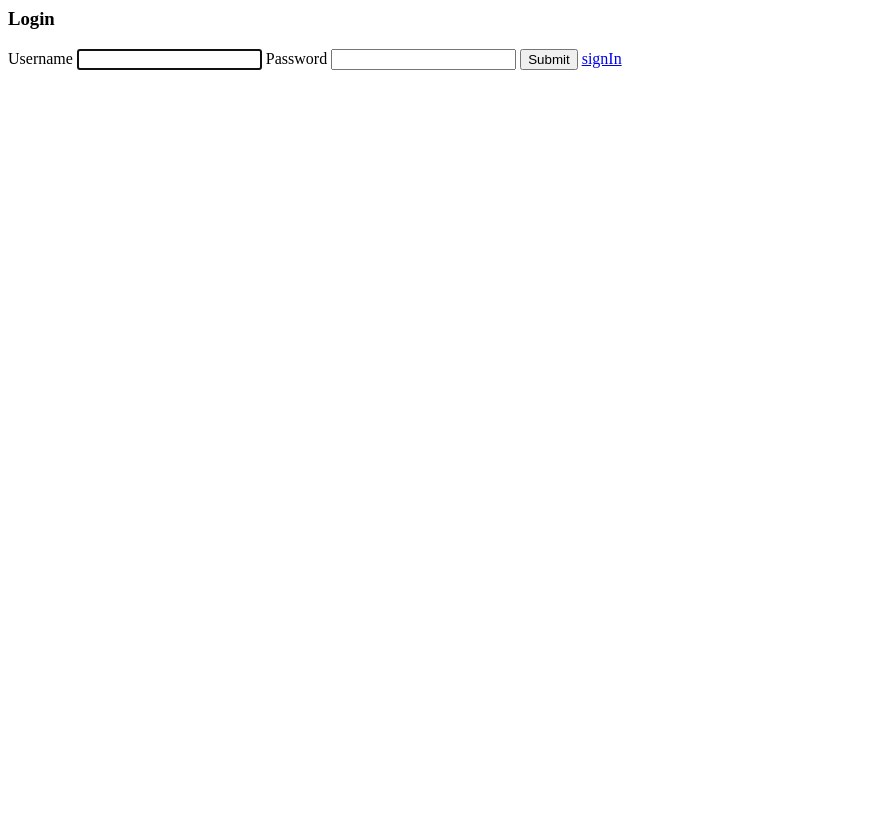
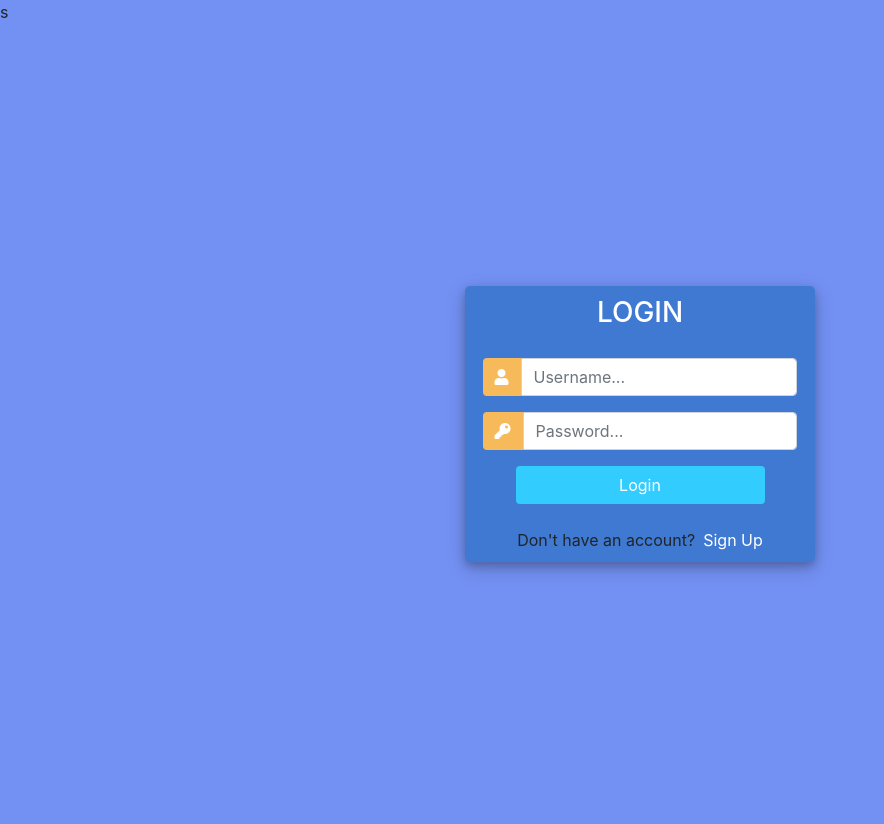
Before and after one commit to Roshanshres/CustomerRelationManagement, a Django app: page /login/ in a window 1280 px wide. Shown: the whole page, without its empty margins (0-884 px from the left). Before the commit the page ends 70 px from the top, so only its background shows below. Run offline with Django 5.2, Linux system fonts and the light colour scheme; some libraries are stand-ins or nearby versions.

Commit message:
login templates

```diff
--- a/accounts/templates/accounts/login.html
+++ b/accounts/templates/accounts/login.html
@@ -1,17 +1,126 @@
-<h3> Login</h3>
 
-<form method="POST"  action="">
-    {% csrf_token %}
+<!DOCTYPE html>
+<html>
 
-    {{form.username.label}}
-    {{form.username}}
+<head>
+	<title>Login</title>
+	<link rel="stylesheet" href="https://stackpath.bootstrapcdn.com/bootstrap/4.1.3/css/bootstrap.min.css" integrity="sha384-MCw98/SFnGE8fJT3GXwEOngsV7Zt27NXFoaoApmYm81iuXoPkFOJwJ8ERdknLPMO" crossorigin="anonymous">s
+	<script src="https://ajax.googleapis.com/ajax/libs/jquery/3.3.1/jquery.min.js"></script>
+	<link rel="stylesheet" href="https://use.fontawesome.com/releases/v5.6.1/css/all.css" integrity="sha384-gfdkjb5BdAXd+lj+gudLWI+BXq4IuLW5IT+brZEZsLFm++aCMlF1V92rMkPaX4PP" crossorigin="anonymous">
 
-    {{form.password1.label}}
-    {{form.password1}}
+
+	<style>
+		body,
+		html {
+			margin: 0;
+			padding: 0;
+			height: 100%;
+			background: #7391f3 !important;
+		}
+		.user_card {
+			width: 350px;
+			margin-top: auto;
+			margin-bottom: auto;
+			background: #3f79d1;
+			position: relative;
+			display: flex;
+			justify-content: center;
+			flex-direction: column;
+			padding: 10px;
+			box-shadow: 0 4px 8px 0 rgba(0, 0, 0, 0.2), 0 6px 20px 0 rgba(0, 0, 0, 0.19);
+			-webkit-box-shadow: 0 4px 8px 0 rgba(0, 0, 0, 0.2), 0 6px 20px 0 rgba(0, 0, 0, 0.19);
+			-moz-box-shadow: 0 4px 8px 0 rgba(0, 0, 0, 0.2), 0 6px 20px 0 rgba(0, 0, 0, 0.19);
+			border-radius: 5px;
+
+		}
+
+		.form_container {
+			margin-top: 20px;
+		}
+
+		#form-title{
+			color: #fff;
+
+		}
 
 
 
+		.login_btn {
+			width: 100%;
+			background: #33ccff !important;
+			color: white !important;
+		}
+		.login_btn:focus {
+			box-shadow: none !important;
+			outline: 0px !important;
+		}
+		.login_container {
+			padding: 0 2rem;
+		}
+		.input-group-text {
+			background: #f7ba5b !important;
+			color: white !important;
+			border: 0 !important;
+			border-radius: 0.25rem 0 0 0.25rem !important;
+		}
+		.input_user,
+		.input_pass:focus {
+			box-shadow: none !important;
+			outline: 0px !important;
+		}
+        .ml-2{
+            color: #ffffff;
+        }
 
-<input type="Submit" action="Create User">
-<a href="{% url 'register' %}">signIn</a>
-</form>
+		#messages{
+			background-color: grey;
+			color: #fff;
+			padding: 10px;
+			margin-top: 10px;
+		}
+	</style>
+
+</head>
+<body>
+	<div class="container h-100">
+		<div class="d-flex justify-content-center h-100">
+			<div class="user_card">
+				<div class="d-flex justify-content-center">
+
+
+					<h3 id="form-title">LOGIN</h3>
+				</div>
+				<div class="d-flex justify-content-center form_container">
+					<form method="POST" action="">
+						<div class="input-group mb-3">
+							<div class="input-group-append">
+								<span class="input-group-text"><i class="fas fa-user"></i></span>
+							</div>
+							<input type="text" name="username" placeholder="Username..." class="form-control">
+						</div>
+						<div class="input-group mb-2">
+							<div class="input-group-append">
+								<span class="input-group-text"><i class="fas fa-key"></i></span>
+							</div>
+								<input type="password" name="password" placeholder="Password..." class="form-control" >
+						</div>
+
+							<div class="d-flex justify-content-center mt-3 login_container">
+				 				<input class="btn login_btn" type="submit" value="Login">
+				   			</div>
+					</form>
+
+				</div>
+
+				<div class="mt-4">
+					<div class="d-flex justify-content-center links">
+						Don't have an account? <a href="{% url 'register' %}" class="ml-2">Sign Up</a>
+					</div>
+
+				</div>
+			</div>
+		</div>
+	</div>
+</body>
+
+</html>
```
Also changed, not shown: accounts/templates/accounts/register.html (+5 -2 lines).
